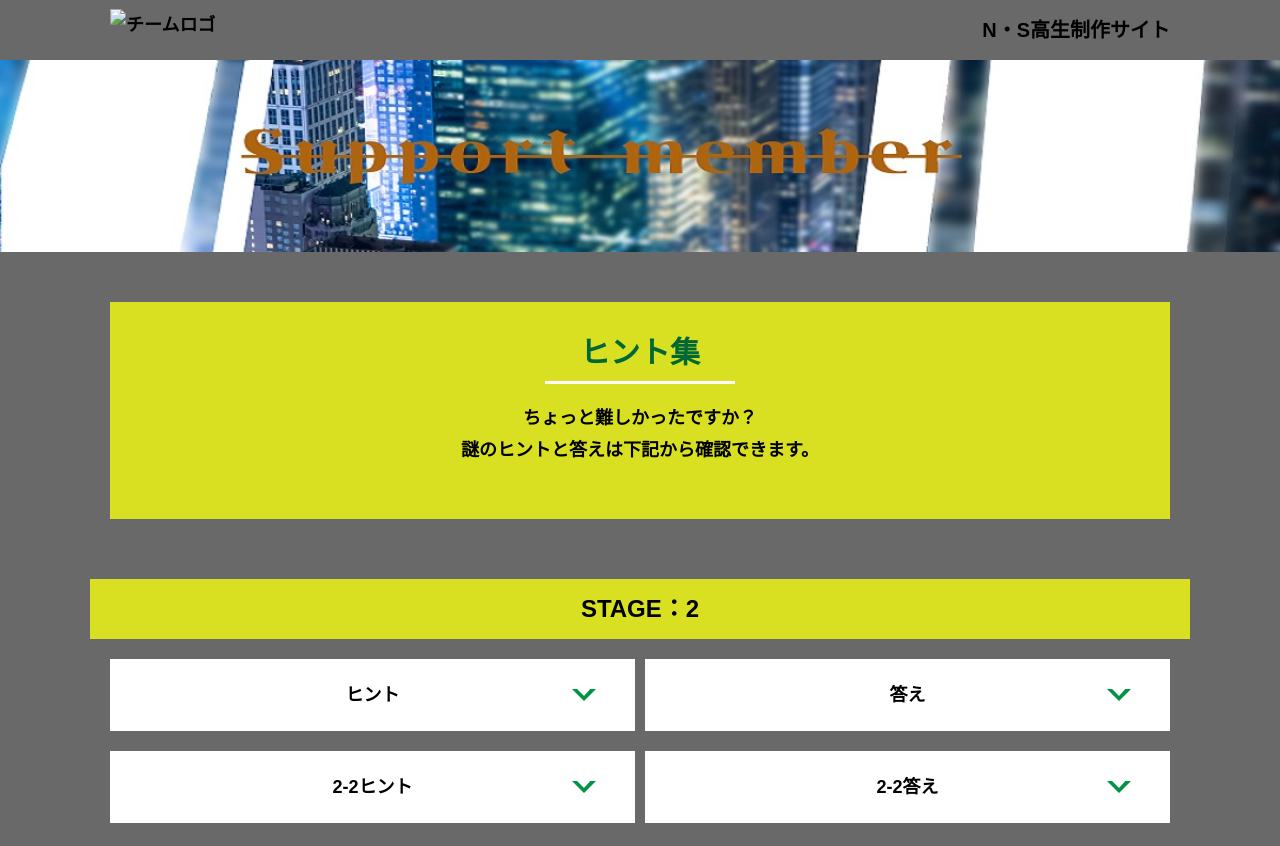
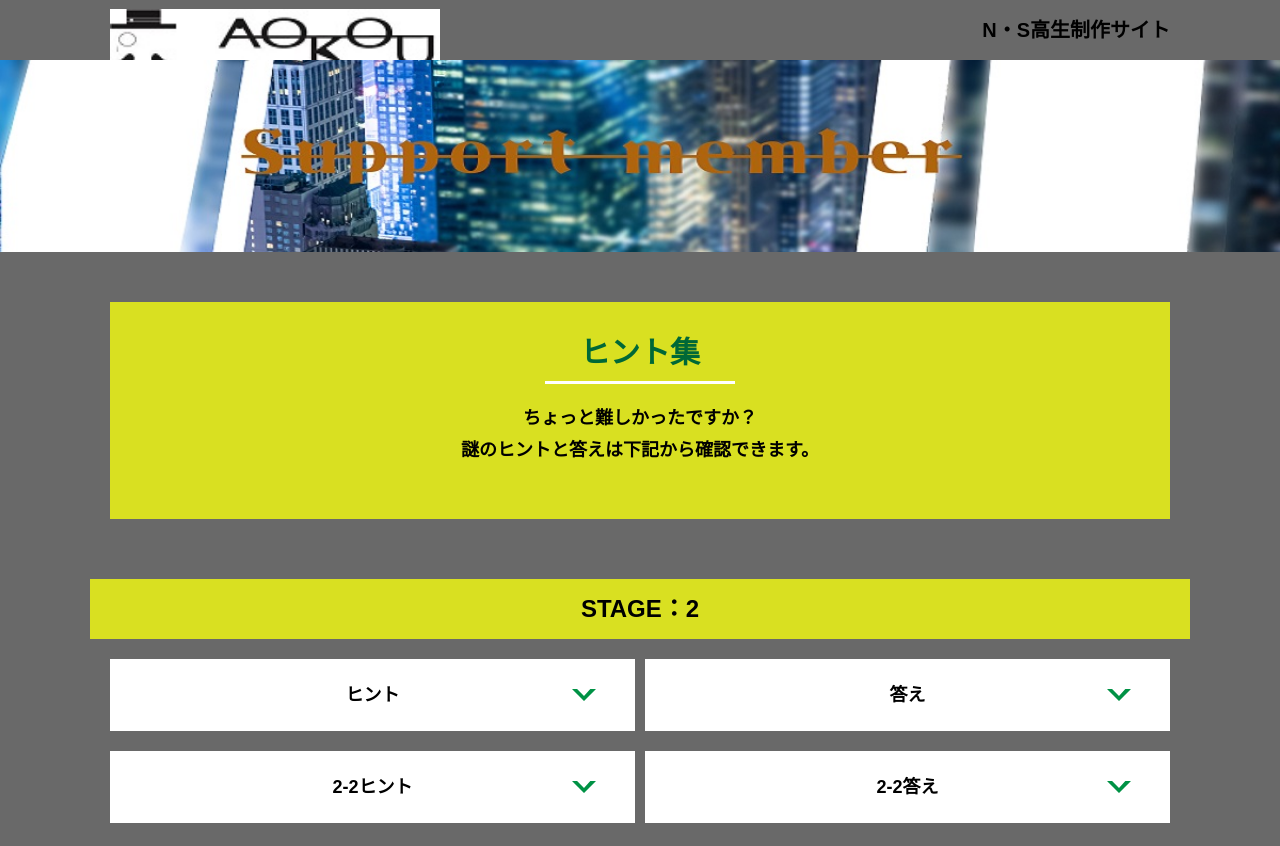
Before and after one commit to akutsu0924/alfa-ocha-1, a plain HTML site: page hint2.html in a window 1280 px wide. Shown: the top 846 px of the page. Drawn offline with Linux system fonts and the light colour scheme.

Commit message:
Update hint2.html

```diff
--- a/hint2.html
+++ b/hint2.html
@@ -17,7 +17,7 @@
   </svg>
   <header class="header">
     <div class="container">
-      <div class="header__logo"><img src="assets/images/logo.svg" alt="チームロゴ"></div>
+      <div class="header__logo"><img src="assets/images/logo.png" alt="チームロゴ"></div>
       <div class="header__name">N・S高生制作サイト</div>
     </div>
   </header>
```
